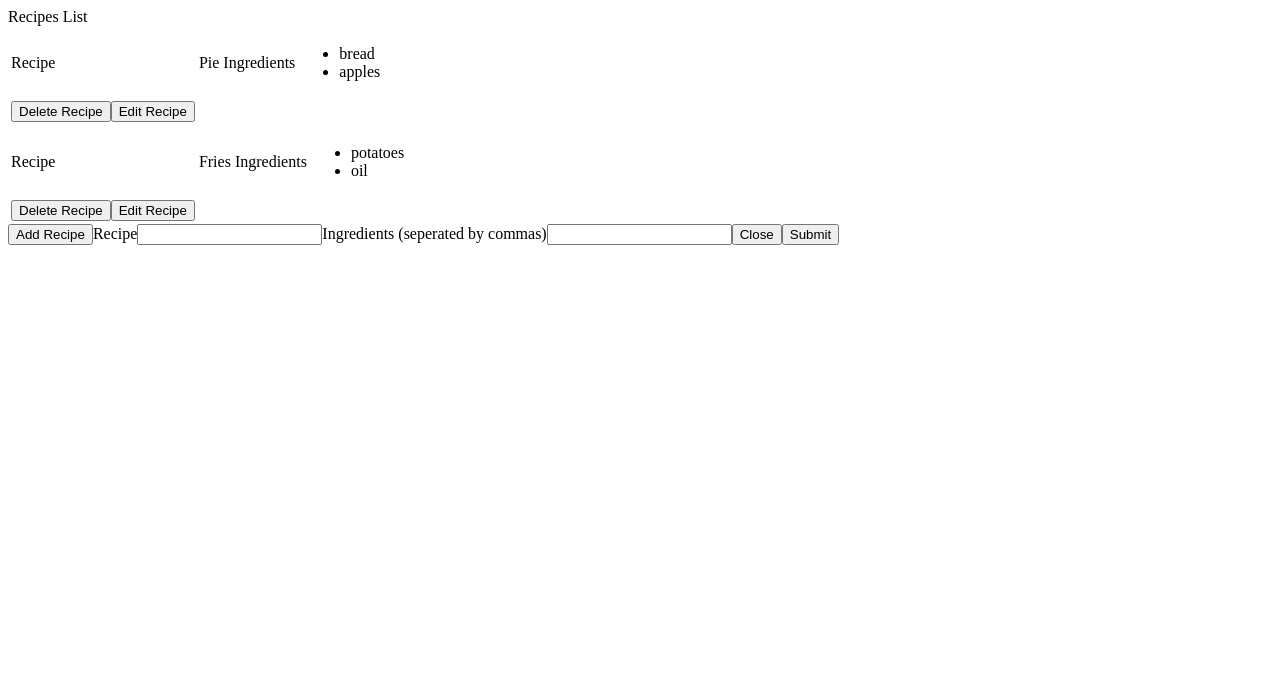
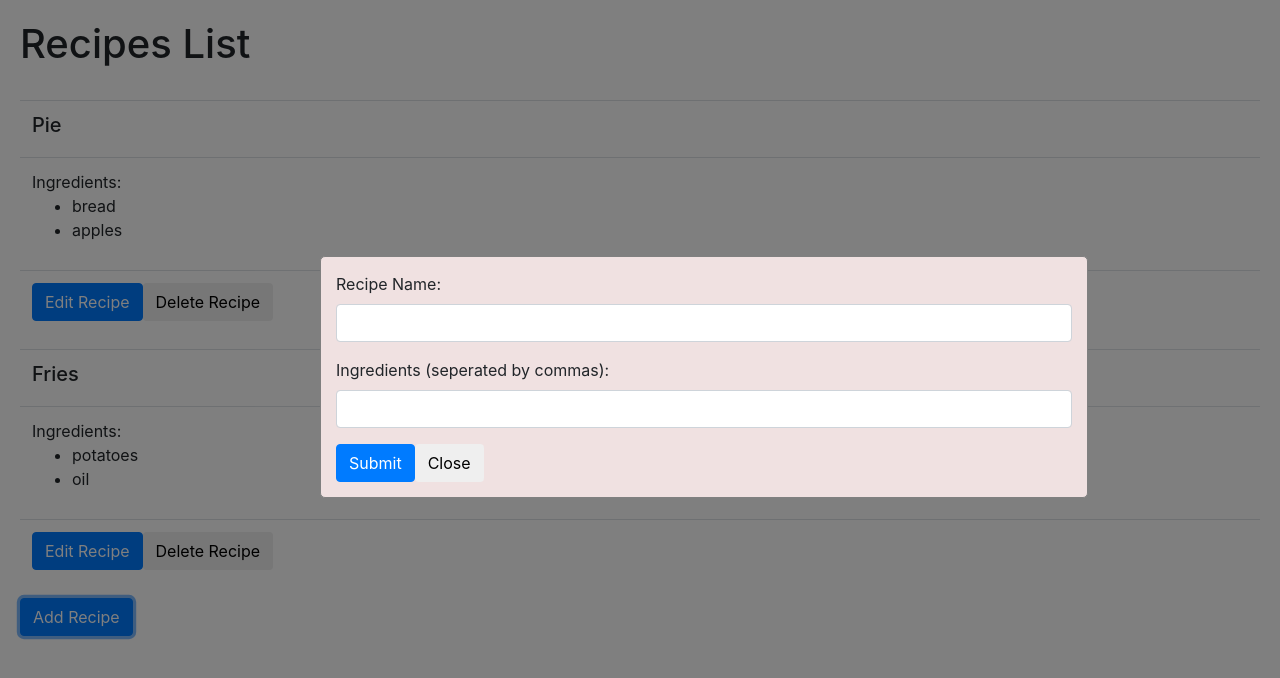
Before and after one commit to mingyuea/react_recipe_list, a React app: page / in a window 1280 px wide. Both pictures are taken after a click on the button "Add Recipe". Built offline with nearby package versions, Linux system fonts and the light colour scheme.

Commit message:
added styling with CSS and Bootstrap

```diff
--- a/package.json
+++ b/package.json
@@ -14,10 +14,12 @@
     "babel-loader": "^7.1.4",
     "babel-preset-env": "^1.6.1",
     "babel-preset-react": "^6.24.1",
+    "css-loader": "^0.28.11",
     "html-loader": "^0.5.5",
     "html-webpack-plugin": "^3.2.0",
     "react": "^16.3.2",
     "react-dom": "^16.3.2",
+    "style-loader": "^0.21.0",
     "webpack": "^4.6.0",
     "webpack-cli": "^2.0.15",
     "webpack-dev-server": "^3.1.3"
--- /dev/null
+++ b/src/css/ChangeForm.css
@@ -0,0 +1,23 @@
+.myFormContainer{
+	margin: 0;
+	border: 0;
+	width: 100%;
+	height: 100%;
+	left: 0;
+	top: 0;
+	background-color: rgba(0,0,0,0.5);
+	position: fixed;
+	z-index: 100;
+}
+
+.myForm{
+	margin:20% 25%;
+	padding: 15px;
+	position:absolute;
+	background-color: rgba(240,225,225);
+	opacity: 1;
+	border: 1px solid grey;
+	border-radius: 5px;
+	width:60%;
+	z-index: 101;
+}
--- /dev/null
+++ b/src/css/ListContainer.css
@@ -0,0 +1,7 @@
+.listContainer{
+	width:100%;
+	height:100%;
+	margin:0;
+	padding: 20px;
+	border: 0;
+}
--- a/src/index.html
+++ b/src/index.html
@@ -3,8 +3,19 @@
 	<head>
 		<meta charset="utf-8">
 		<title>React Recipe List</title>
+		<style>
+			html, body, #app {
+				width: 100%;
+				height:100%;
+			}
+		</style>
+		<link rel="stylesheet" href="https://stackpath.bootstrapcdn.com/bootstrap/4.1.1/css/bootstrap.min.css" integrity="sha384-WskhaSGFgHYWDcbwN70/dfYBj47jz9qbsMId/iRN3ewGhXQFZCSftd1LZCfmhktB" crossorigin="anonymous">
 	</head>
 	<body>
 		<div id="app"></div>
+
+		<script src="https://code.jquery.com/jquery-3.3.1.slim.min.js" integrity="sha384-q8i/X+965DzO0rT7abK41JStQIAqVgRVzpbzo5smXKp4YfRvH+8abtTE1Pi6jizo" crossorigin="anonymous"></script>
+		<script src="https://cdnjs.cloudflare.com/ajax/libs/popper.js/1.14.3/umd/popper.min.js" integrity="sha384-ZMP7rVo3mIykV+2+9J3UJ46jBk0WLaUAdn689aCwoqbBJiSnjAK/l8WvCWPIPm49" crossorigin="anonymous"></script>
+		<script src="https://stackpath.bootstrapcdn.com/bootstrap/4.1.1/js/bootstrap.min.js" integrity="sha384-smHYKdLADwkXOn1EmN1qk/HfnUcbVRZyYmZ4qpPea6sjB/pTJ0euyQp0Mk8ck+5T" crossorigin="anonymous"></script>
 	</body>
 </html>
--- a/src/js/ChangeForm.js
+++ b/src/js/ChangeForm.js
@@ -1,4 +1,5 @@
 import React from 'react';
+import Styles from '../css/ChangeForm.css';
 
 class ChangeForm extends React.Component{
 	constructor(props){
@@ -51,18 +52,26 @@ class ChangeForm extends React.Component{
 	render(){
 
 		return(
-			<form onSubmit={this.handleSubmit} style={this.props.style}>
-				<label>
-					Recipe
-					<input type="text" value={this.props.recipeName} onChange={this.handleNameChange} />
-				</label>
-				<label>
-					Ingredients (seperated by commas)
-					<input type="text" value={this.props.ingredients} onChange={this.handleIngChange} />
-				</label>
-				<button onClick={this.handleClose}>Close</button>
-				<input type="submit" value="Submit" />
-			</form>
+			<div className={Styles.myFormContainer} style={this.props.style}>
+				<div className={Styles.myForm}>
+					<form onSubmit={this.handleSubmit} >
+						<div className="form-group">
+							<label>
+								Recipe Name:
+							</label>
+							<input type="text" className="form-control" value={this.props.recipeName} onChange={this.handleNameChange} />
+						</div>
+						<div className="form-group">
+							<label>
+								Ingredients (seperated by commas):
+							</label>
+							<input type="text" className="form-control" value={this.props.ingredients} onChange={this.handleIngChange} />
+						</div>
+						<input type="submit" value="Submit" className="btn btn-primary" />
+						<button className="btn btn-default" onClick={this.handleClose}>Close</button>
+					</form>
+				</div>
+			</div>
 		);
 	}
 }
--- a/src/js/ListContainer.js
+++ b/src/js/ListContainer.js
@@ -2,6 +2,7 @@ import React from 'react';
 import ReactDOM from 'react-dom';
 import TableList from './TableList';
 import ChangeForm from './ChangeForm';
+import Styles from '../css/ListContainer.css'
 
 class ListContainer extends React.Component{
 	constructor(props){
@@ -108,10 +109,12 @@ class ListContainer extends React.Component{
 
 
 		return(
-			<div id="11"> Recipes List
+			<div id="11" className={Styles.listContainer}>
+				<h1>Recipes List</h1>
+				<br />
 				{rendArr}
-				<button onClick={this.showForm}>Add Recipe</button>
-				<ChangeForm onFormSubmit={this.addRecipe} style={this.state.formDisplay} currTab={this.state.currentTable} onClear={this.clearForm} nameChange={this.formNameChange} dataChange={this.formDataChange} recipeName={this.state.formName} ingredients={this.state.formData} closeForm={this.hideForm} />
+				<button onClick={this.showForm} className="btn btn-primary">Add Recipe</button>
+				<ChangeForm id="changeForm" onFormSubmit={this.addRecipe} style={this.state.formDisplay} currTab={this.state.currentTable} onClear={this.clearForm} nameChange={this.formNameChange} dataChange={this.formDataChange} recipeName={this.state.formName} ingredients={this.state.formData} closeForm={this.hideForm} />
 			</div>
 		);
 	}
--- a/src/js/TableList.js
+++ b/src/js/TableList.js
@@ -21,20 +21,20 @@ class TableList extends React.Component{
 	render(){
 		let ingList = this.props.recipeData.map((elem, ind) => <li key={"tab"+this.props.id+"ing"+ind}>{elem}</li>);
 		return(
-			<table id={this.props.id}>
+			<table id={this.props.id} className="table">
 				<tbody>
 					<tr>
-						<td>Recipe</td>
-						<td>{this.props.tableName}</td>
-						<td>Ingredients</td>
-						<td>
+						<td><h5>{this.props.tableName}</h5></td>
+					</tr>
+					<tr>
+						<td>Ingredients:
 							<ul>{ingList}</ul>
 						</td>
 					</tr>
 					<tr>
 						<td>
-							<button onClick={this.handleDelete}>Delete Recipe</button>
-							<button onClick={this.handleChange}>Edit Recipe</button>
+							<button className="btn btn-primary" onClick={this.handleChange}>Edit Recipe</button>
+							<button className="btn btn-default" onClick={this.handleDelete}>Delete Recipe</button>
 						</td>
 					</tr>
 				</tbody>
--- a/webpack.config.js
+++ b/webpack.config.js
@@ -23,6 +23,23 @@ module.exports = {
 				}
 			},
 			{
+				test:/\.css$/,
+				use: [
+					{
+						loader: "style-loader"
+					},
+					{
+						loader: "css-loader",
+						options: {
+							modules: true,
+			                localIdentName: "[name]_[local]_[hash:base64]",
+			                sourceMap: true,
+			             	minimize: true
+						}
+					}
+				]
+			},
+			{
 				test:/\.html$/,
 				use:{
 					loader: "html-loader"
```
Also changed, not shown: README.md, dist/index.html, dist/js/main.js, 1 other file.
